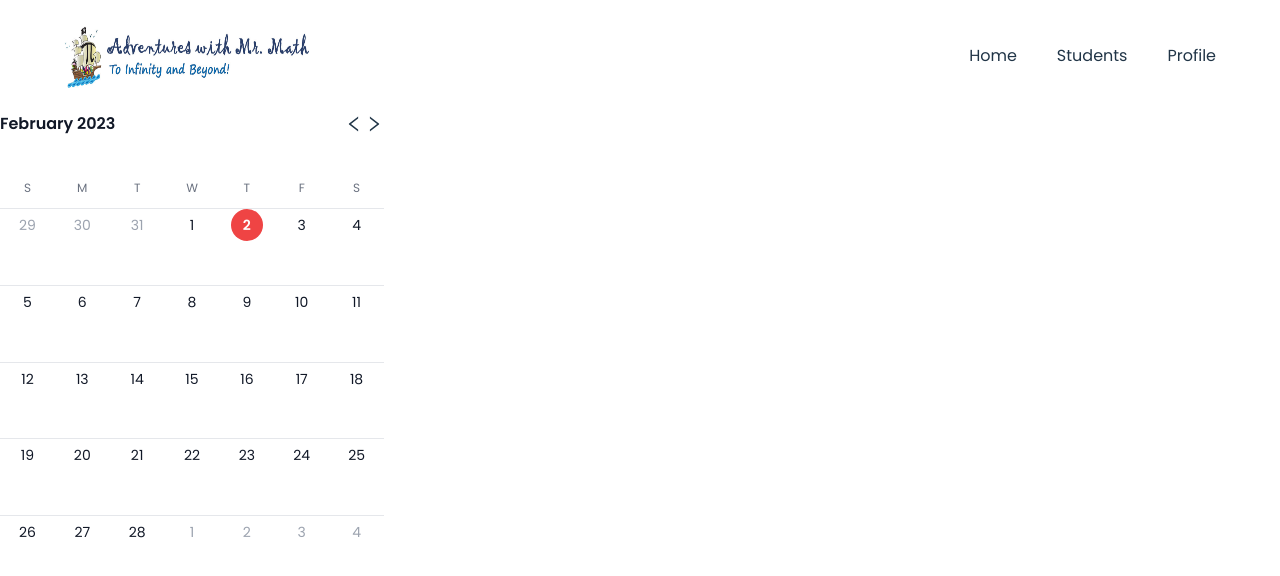
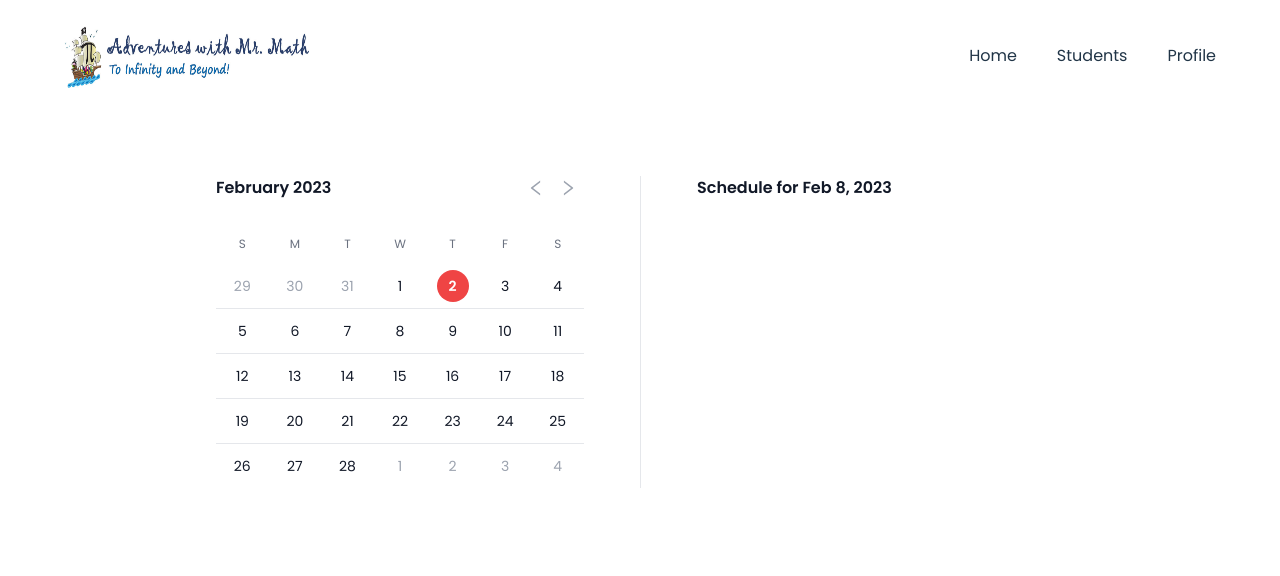
Before and after one commit to dane-dalton/schedule-demo, a React (Vite) app: page / in a window 1280 px wide. Shown: the top 576 px of the page. Built offline with nearby package versions, Linux system fonts and the light colour scheme.

Commit message:
Get prepped for the schedule section

```diff
--- a/src/components/Calendar.jsx
+++ b/src/components/Calendar.jsx
@@ -1,6 +1,8 @@
 import React from 'react'
 import { useState } from 'react'
+
 import { classNames } from '../util/class-names'
+
 import { AiOutlineRight, AiOutlineLeft } from 'react-icons/ai'
 
 import {
@@ -9,7 +11,6 @@ import {
   endOfWeek,
   format,
   isToday,
-  startOfMonth,
   startOfWeek,
   startOfToday,
   isEqual,
@@ -24,8 +25,8 @@ function Calendar() {
   let [currentMonth, setCurrentMonth] = useState(format(today, 'MMM-yyyy'))
   let firstDayCurrentMonth = parse(currentMonth, 'MMM-yyyy', new Date())
 
-  let newDays = eachDayOfInterval({
-    start: startOfWeek(startOfMonth(firstDayCurrentMonth)),
+  let daysOfMonth = eachDayOfInterval({
+    start: startOfWeek(firstDayCurrentMonth),
     end: endOfWeek(endOfMonth(firstDayCurrentMonth))
   })
 
@@ -40,27 +41,32 @@ function Calendar() {
   }
 
   return (
-    <div>
-      <div>
-        <div className='w-96 flex items-center'>
+    <div className='pt-16'>
+      <div className='max-w-md px-4 mx-auto sm:px-7 md:max-w-4xl md:px-6'>
+        <div className='md:grid md:grid-cols-2 md:divide-x md:divide-gray-200'>
+          <div className='md:pr-14'>
+            <div className='flex items-center'>
               <h2 className='flex-auto font-semibold text-gray-900'>
                 {format(firstDayCurrentMonth, 'MMMM yyyy')}
               </h2>
               <button
+                type='button'
                 onClick={previousMonth}
+                className='-my-1.5 flex flex-none items-center justify-center p-1.5 text-gray-400 hover:text-gray-500'
               >
                 <span className='sr-only'>Previous month</span>
                 <AiOutlineLeft className='w-5 h-5' aria-hidden='true' />
               </button>
               <button
+                type='button'
                 onClick={nextMonth}
+                className='-my-1.5 flex flex-none items-center justify-center p-1.5 text-gray-400 hover:text-gray-500'
               >
                 <span className='sr-only'>Next month</span>
                 <AiOutlineRight className='w-5 h-5' aria-hidden='true' />
               </button>
             </div>
-        <div>
-          <div className='w-96 grid grid-cols-7 mt-10 text-xs leading-6 text-center text-gray-500'>
+            <div className='grid grid-cols-7 mt-8 text-xs leading-6 text-center text-gray-500'>
               <div>S</div>
               <div>M</div>
               <div>T</div>
@@ -69,14 +75,14 @@ function Calendar() {
               <div>F</div>
               <div>S</div>
             </div>
-        </div>
-      </div>
-
-      <div className='w-96 h-96 mt-2 text-sm grid grid-cols-7'>
-        {newDays.map((day, dayIdx) => (
+            <div className='mt-2 text-sm grid grid-cols-7'>
+              {daysOfMonth.map((day, dayIdx) => (
                 <div
                   key={day.toString()}
-            className='border-t border-gray-200'
+                  className={classNames(
+                    dayIdx > 6 && 'border-t border-gray-200',
+                    'py-1.5'
+                  )}
                 >
                   <button
                     type='button'
@@ -114,6 +120,18 @@ function Calendar() {
               ))}
             </div>
           </div>
+          <section className='mt-12 md:mt-0 md:pl-14'>
+            <h2 className='font-semibold text-gray-900'>
+              Schedule for <time dateTime='2023-02-08'>Feb 8, 2023</time>
+            </h2>
+            <ol>
+              {/* Map schedule here */}
+            </ol>
+          </section>
+        </div>
+      </div>
+
+    </div>
   )
 }
 
```
Lines whose indentation alone changed are shown as unchanged.
